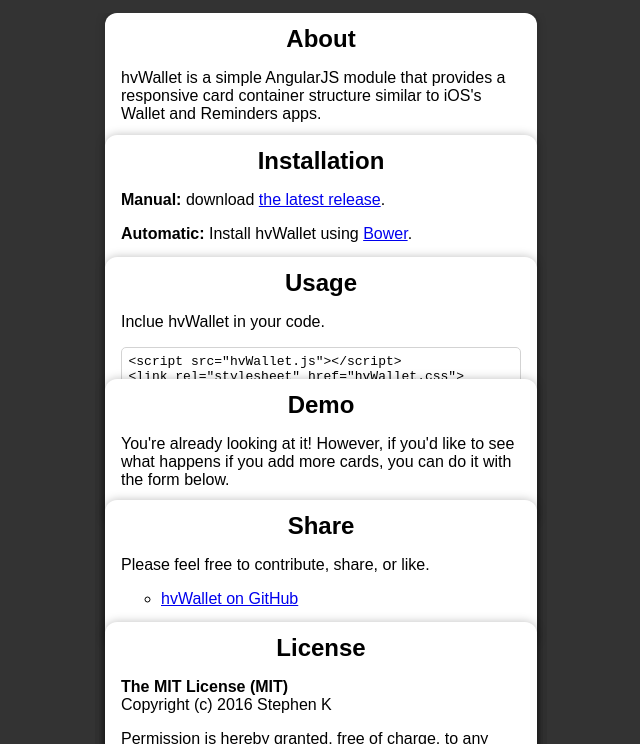
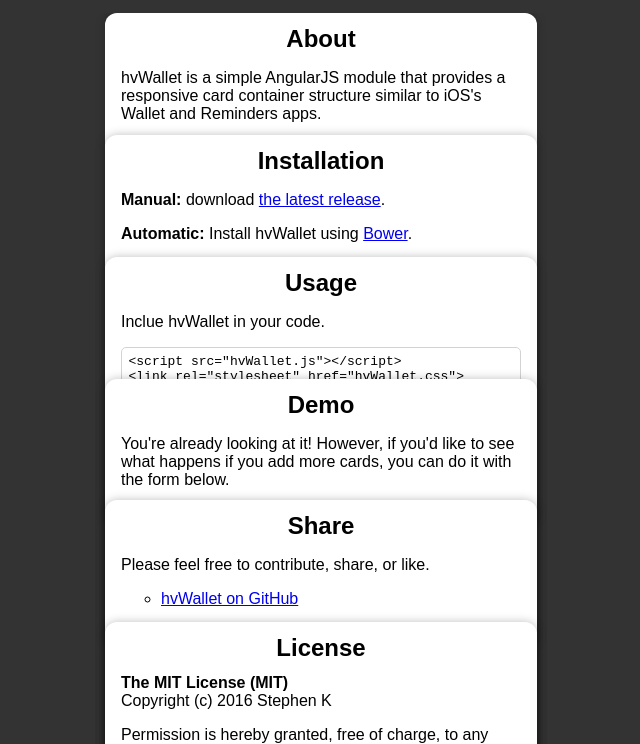
Before and after one commit to zero298/hvWallet, a website: page index.html in a window 1280 px wide. Shown: the part 56-800 px from the top of the page, without its empty margins (319-959 px from the left). Drawn offline with nearby package versions, Linux system fonts and the light colour scheme.

Commit message:
Removed iOS blink
+ Removed the blink that shows when you click something in iOS
+ Fixed HTML layout issue

```diff
--- a/index.html
+++ b/index.html
@@ -171,10 +171,8 @@
             </li>
             <li hv-wallet-card="">
                 <h2>License</h2>
-                <p>
-                    <div><b>The MIT License (MIT)</b></div>
-                    <div>Copyright (c) 2016 Stephen K</div>
-                </p>
+                <div><b>The MIT License (MIT)</b></div>
+                <div>Copyright (c) 2016 Stephen K</div>
                 <p>
                     Permission is hereby granted, free of charge, to any person obtaining a copy of this software and associated documentation files (the "Software"), to deal in the Software without restriction, including without limitation the rights to use, copy, modify, merge, publish, distribute, sublicense, and/or sell copies of the Software, and to permit persons to whom the Software is furnished to do so, subject to the following conditions:
                 </p>
--- a/src/css/hvWallet.css
+++ b/src/css/hvWallet.css
@@ -18,6 +18,7 @@
     margin: 0 auto;
     left: 1em;
     right: 1em;
+    -webkit-tap-highlight-color: rgba(0, 0, 0, 0);
 }
 
 .hv-wallet-card.expanded {
```
Also changed, not shown: dist/hvWallet.css.
